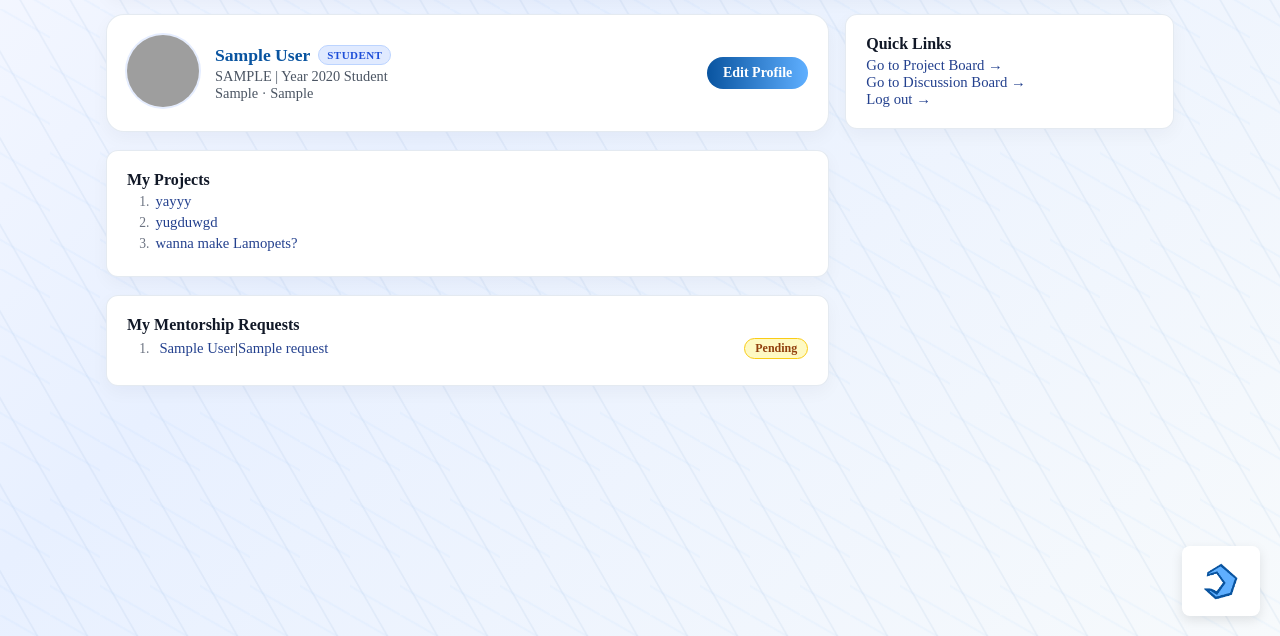
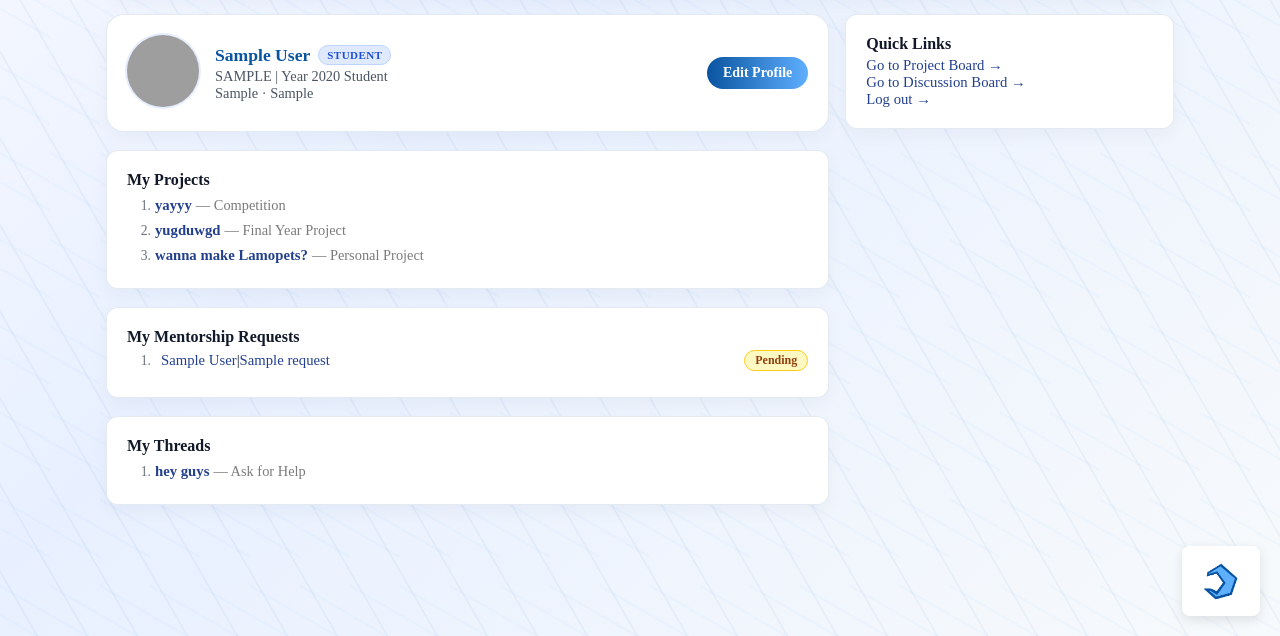
Before and after one commit to 4l3sh4/web-app-building-competition-2025, a Flask app: page /dashboard in a window 1280 px wide. Shown: the part 164-800 px from the top of the page. Run offline with Flask 3, Linux system fonts and the light colour scheme; a user stored in the database is signed in; tables that the repository leaves empty hold one stand-in row (values such as "Sample post"); some libraries are stand-ins or nearby versions; grey boxes are pictures that could not be loaded.

Commit message:
made some adjustments

```diff
--- a/main.py
+++ b/main.py
@@ -684,6 +684,10 @@ def dashboard():
                         .order_by(MentorshipRequest.created_at.desc())
                         .all())
 
+        my_threads = Thread.query.filter_by(creator_id=current_user.id) \
+                                    .order_by(Thread.created_at.desc()) \
+                                    .all()
+
         return render_template(
             'dashboard_student.html',
             student_profile=student_profile,
@@ -693,6 +697,7 @@ def dashboard():
             faculty_full=faculty_full,
             my_projects=my_projects,
             mentorship_requests=mentorship_requests,
+            my_threads=my_threads,
             is_self=True
         )
 
@@ -1296,7 +1301,8 @@ def review_mentor_request(req_id):
         'review_mentor_request.html',
         req=req,
         is_mentor=is_mentor,
-        is_student=is_student
+        is_student=is_student,
+        mentor_type=get_mentorship_type_label(req.mentorship_type)
     )
 
 if __name__ == '__main__':
--- a/static/css/dashboard.css
+++ b/static/css/dashboard.css
@@ -521,3 +521,34 @@ html.dark-mode .status-rejected {
     background: #431022;
     color: #fb7185;
 }
+
+
+/* ====================
+   SIMPLE ITEM LIST
+=======================*/
+.item-list.simple-list {
+    list-style: none;
+    padding-left: 0;
+    margin: 0;
+}
+
+.item-list.simple-list li {
+    display: flex;
+    align-items: baseline;
+    gap: 4px;
+    padding: 4px 0;
+}
+
+.item-index {
+    width: 24px;
+    font-weight: 500;
+}
+
+.item-title {
+    font-weight: 600;
+}
+
+.item-meta {
+    font-size: 0.9rem;
+    color: #7b7b7b; /* soft muted grey */
+}
--- a/templates/dashboard_student.html
+++ b/templates/dashboard_student.html
@@ -72,14 +72,15 @@
                 <div class="section-title">My Projects</div>
 
                 {% if my_projects and my_projects|length > 0 %}
-                    <ol class="item-list numbered-list">
+                    <ol class="item-list simple-list">
                         {% for project in my_projects %}
                             <li>
                                 <span class="item-index">{{ loop.index }}.</span>
                                 <a href="{{ url_for('project_detail', project_id=project.id) }}"
-                                   class="item-title link-primary">
+                                class="item-title link-primary">
                                     {{ project.title }}
                                 </a>
+                                <span class="item-meta">— {{ project.project_type }}</span>
                             </li>
                         {% endfor %}
                     </ol>
@@ -89,6 +90,7 @@
                     </p>
                 {% endif %}
             </div>
+
 
             <!-- MY MENTORSHIP REQUESTS -->
             <div class="panel">
@@ -130,6 +132,30 @@
                 {% endif %}
             </div>
 
+            <!-- MY THREADS -->
+            <div class="panel">
+                <div class="section-title">My Threads</div>
+
+                {% if my_threads and my_threads|length > 0 %}
+                    <ol class="item-list simple-list">
+                        {% for thread in my_threads %}
+                            <li>
+                                <span class="item-index">{{ loop.index }}.</span>
+                                <a href="{{ url_for('thread_detail', thread_id=thread.id) }}"
+                                class="item-title link-primary">
+                                    {{ thread.title }}
+                                </a>
+                                <span class="item-meta">— {{ thread.category }}</span>
+                            </li>
+                        {% endfor %}
+                    </ol>
+                {% else %}
+                    <p class="muted section-body">
+                        You haven’t created any threads yet.
+                    </p>
+                {% endif %}
+            </div>
+
         </div>
 
         <!-- RIGHT COLUMN -->
--- a/templates/review_mentor_request.html
+++ b/templates/review_mentor_request.html
@@ -63,8 +63,8 @@
                         <div class="request-subtitle">
                             <span class="muted">Type:</span>
                             <span>
-                                {% if get_mentorship_type_label is defined %}
-                                    {{ get_mentorship_type_label(req.mentorship_type) }}
+                                {% if mentor_type is defined %}
+                                    {{ mentor_type }}
                                 {% else %}
                                     {{ req.mentorship_type }}
                                 {% endif %}
```
